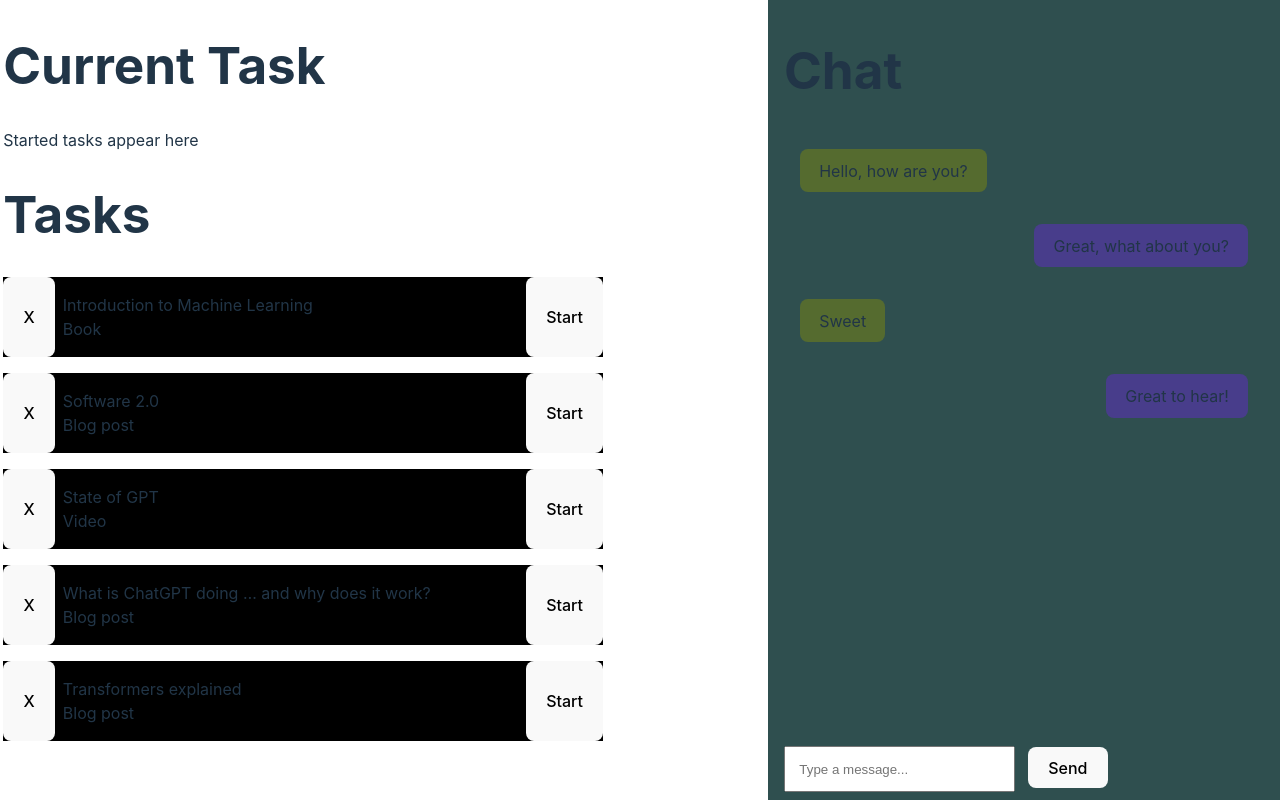
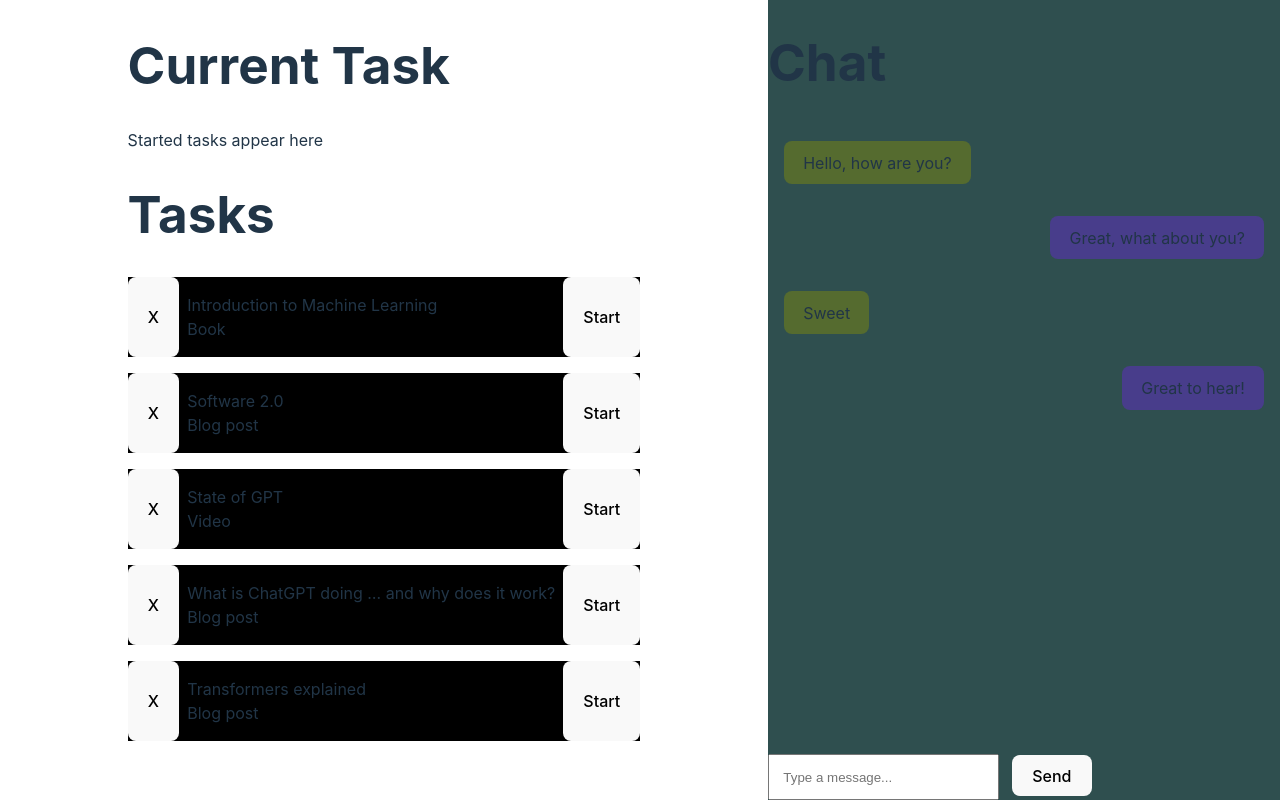
Before and after one commit to lcarvajal/never-bored-learning, a React (Vite) app: page / in a window 1280 px wide. Built offline with nearby package versions, Linux system fonts and the light colour scheme.

Commit message:
Start task should put current task at the bottom of the backlog

```diff
--- a/src/App.css
+++ b/src/App.css
@@ -6,5 +6,6 @@
   display: grid;
   grid-template-columns: 3fr 2fr;
   height: 100vh;
+  justify-items: center;
   width: 100vw;
 }
--- a/src/App.tsx
+++ b/src/App.tsx
@@ -61,21 +61,32 @@
     setTasks([...tasks, task]);
   }
 
-  function completeTask(task: Task) {
-    setTasks(tasks.filter(t => t.id !== task.id));
+  function completeCurrentTask() {
+    setTasks(tasks.filter(t => t.id !== id));
     setCurrentTask({} as Task);
   }
 
-  function completeTaskLater(task: Task) {
-    setTasks([...tasks, task]);
+  function completeCurrentTaskLater() {
+    setTasks([...tasks, currentTask]);
     setCurrentTask({} as Task);
   }
 
   function startTask(id: number) {
-    setTasks(tasks.filter(t => t.id !== id));
-    const task = tasks.filter(t => t.id === id)[0];
-    setCurrentTask(task);
-    window.open(task.url, '_blank').focus();
+    const taskToStart = tasks.find(t => t.id === id);
+    let tasksWithoutTaskToStart: Task[] = tasks.filter(t => t.id !== id);
+
+    if (currentTask.id && currentTask.id != id) {
+      tasksWithoutTaskToStart.push(currentTask);
+    }
+
+    if (taskToStart) {
+      setCurrentTask(taskToStart);
+      setTasks(tasksWithoutTaskToStart);
+    }
+    else {
+      console.error(`Task with id ${id} not found`);
+    }
+    // window.open(task.url, '_blank').focus();
   }
 
   function removeTask(id: number) {
@@ -85,7 +96,7 @@
 
   return (
     <div className='app'>
-      <Tasks currentTask={currentTask} tasks={tasks} onAddTask={addTask} onCompleteTask={completeTask} onCompleteTaskLater={completeTaskLater} onStartTask={startTask} onRemoveTask={removeTask} />
+      <Tasks currentTask={currentTask} tasks={tasks} onAddTask={addTask} onCompleteTask={completeCurrentTask} onCompleteTaskLater={completeCurrentTaskLater} onStartTask={startTask} onRemoveTask={removeTask} />
       <Chatpanel />
     </div>
   )
--- a/src/components/Chatpanel/Chatpanel.css
+++ b/src/components/Chatpanel/Chatpanel.css
@@ -3,7 +3,7 @@
   display: flex;
   flex-direction: column;
   justify-content: space-between;
-  padding: 0.5em 1em;
+  width: 100%;
 }
 
 .chatpanel__input {
--- a/src/components/Tasks/Tasks.css
+++ b/src/components/Tasks/Tasks.css
@@ -1,10 +1,10 @@
 .tasks {
   padding: 0.2em;
+  max-width: 600px;
 }
 
 .tasks__list {
   display: flex;
   flex-direction: column;
   row-gap: 1em;
-  max-width: 600px;
 }
--- a/src/components/Tasks/Tasks.tsx
+++ b/src/components/Tasks/Tasks.tsx
@@ -12,16 +12,16 @@
 
 interface CurrentTaskProps {
   task: Task
-  onCompleteTask: (task: Task) => void
-  onCompleteTaskLater: (task: Task) => void
+  onCompleteTask: (id: number) => void
+  onCompleteTaskLater: (id: number) => void
 }
 
 interface TasksProps {
   currentTask: Task
   tasks: Task[]
   onAddTask: (task: Task) => void
-  onCompleteTask: (task: Task) => void
-  onCompleteTaskLater: (task: Task) => void
+  onCompleteTask: (id: number) => void
+  onCompleteTaskLater: (id: number) => void
   onStartTask: (id: number) => void
   onRemoveTask: (id: number) => void
 }
@@ -32,10 +32,10 @@
     <div className="currenttask">
       <h1>Current Task</h1>
       {props.task.title ? <p>{props.task.title}</p> : <p>Started tasks appear here</p>}
-      {props.task.title ? (
+      {props.task.id ? (
         <>
-          <button onClick={() => props.onCompleteTask(props.task)}>Complete</button>
-          <button onClick={() => props.onCompleteTaskLater(props.task)}>Continue later</button>
+          <button onClick={() => props.onCompleteTask(props.task.id)}>Complete</button>
+          <button onClick={() => props.onCompleteTaskLater(props.task.id)}>Continue later</button>
         </>
       ) : <></>}
     </div>
@@ -48,7 +48,7 @@
       <CurrentTask onCompleteTask={props.onCompleteTask} onCompleteTaskLater={props.onCompleteTaskLater} task={props.currentTask} />
       <h1>Tasks</h1>
       <div className="tasks__list">
-        {props.tasks.map((task: any) => <Task {...task} onStartTask={props.onStartTask} onRemoveTask={props.onRemoveTask} />)}
+        {props.tasks.map((task: any) => <Task {...task} key={task.id} onStartTask={props.onStartTask} onRemoveTask={props.onRemoveTask} />)}
       </div>
     </div>
   )
```
